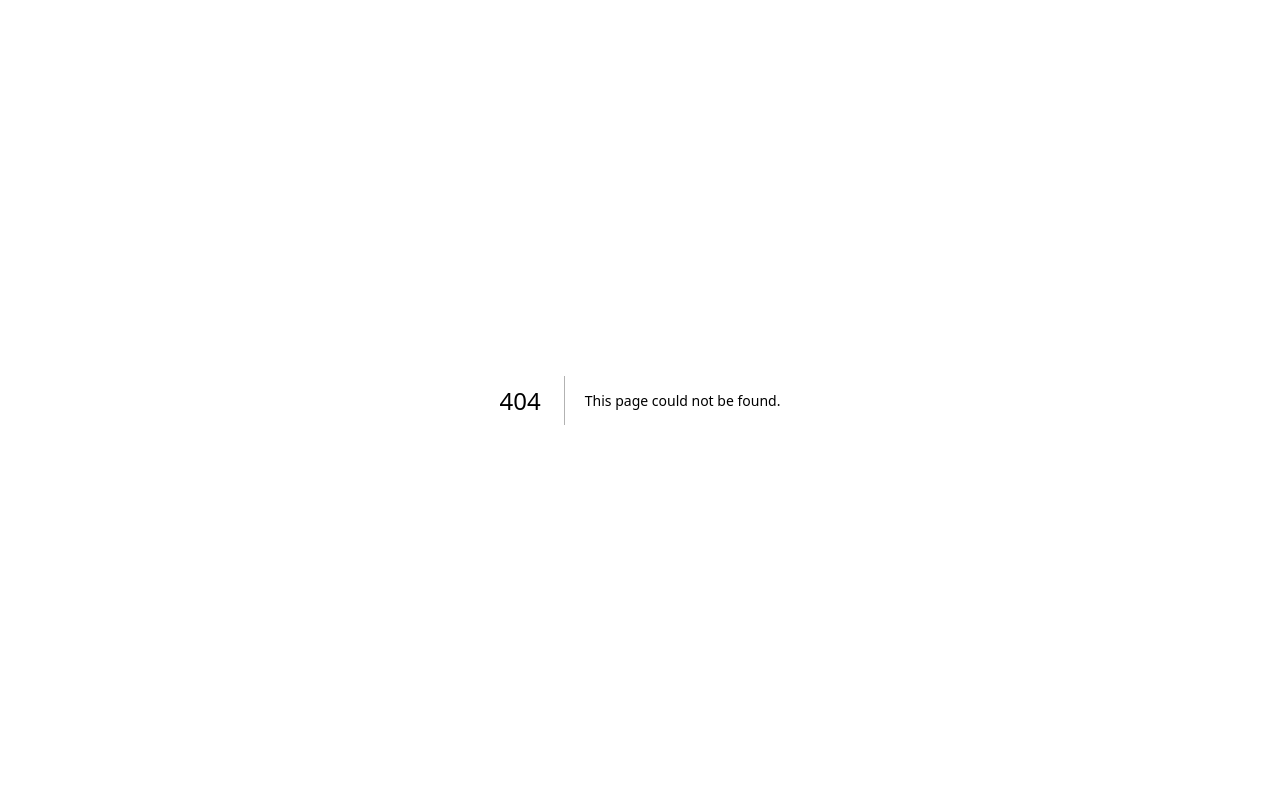
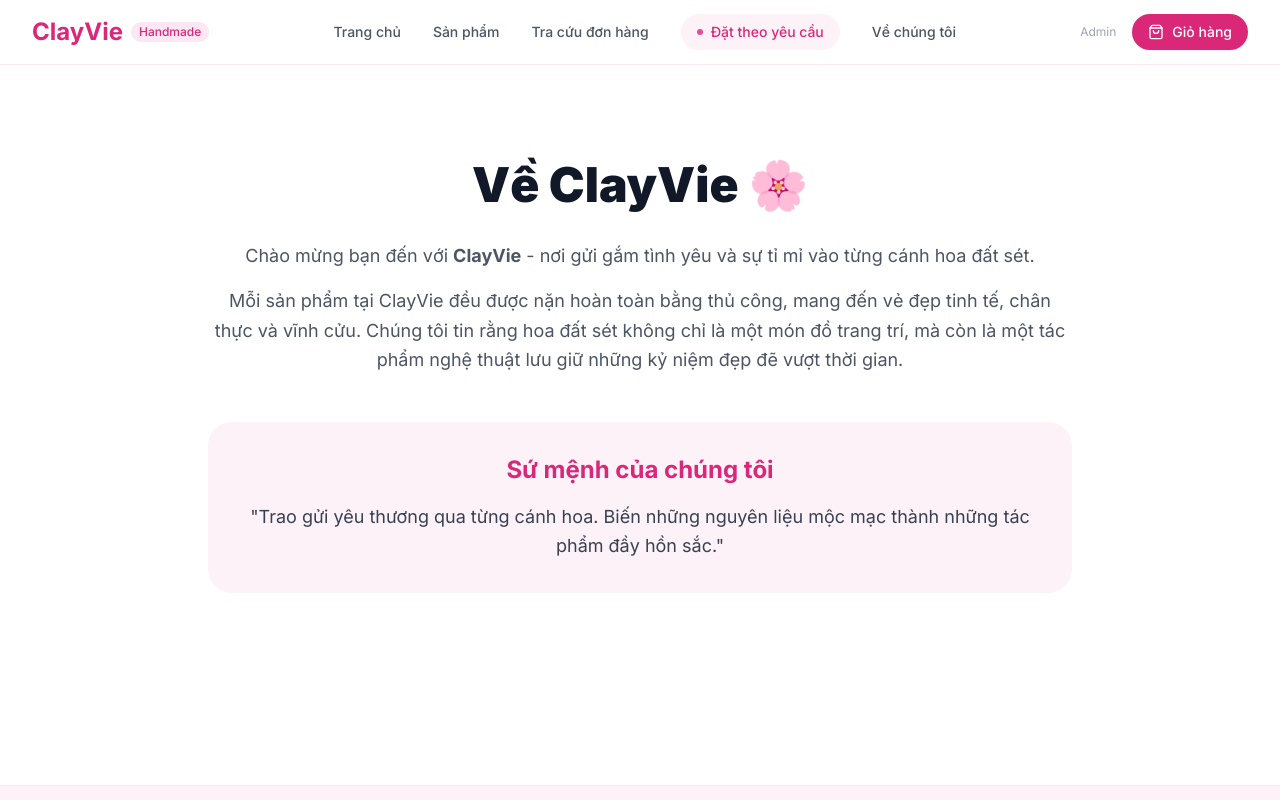
Before and after one commit to nguyenduylai90-ops/ClayVie-shop, a Next.js app: page /about in a window 1280 px wide. Before the commit this address had no page. Shown: the top 800 px of the page. Built offline with nearby package versions, Linux system fonts and the light colour scheme.

Commit message:
Add files via upload

```diff
--- /dev/null
+++ b/src/app/(customer)/about/page.tsx
@@ -0,0 +1,21 @@
+export default function AboutPage() {
+  return (
+    <div className="max-w-4xl mx-auto px-4 py-24 text-center">
+      <h1 className="text-4xl md:text-5xl font-black text-gray-900 mb-8">Về ClayVie 🌸</h1>
+      <div className="prose prose-pink mx-auto text-gray-600 text-lg leading-relaxed">
+        <p>
+          Chào mừng bạn đến với <strong>ClayVie</strong> - nơi gửi gắm tình yêu và sự tỉ mỉ vào từng cánh hoa đất sét.
+        </p>
+        <p className="mt-4">
+          Mỗi sản phẩm tại ClayVie đều được nặn hoàn toàn bằng thủ công, mang đến vẻ đẹp tinh tế, chân thực và vĩnh cửu. Chúng tôi tin rằng hoa đất sét không chỉ là một món đồ trang trí, mà còn là một tác phẩm nghệ thuật lưu giữ những kỷ niệm đẹp đẽ vượt thời gian.
+        </p>
+        <div className="mt-12 p-8 bg-pink-50 rounded-3xl">
+          <h3 className="text-2xl font-bold text-pink-600 mb-4">Sứ mệnh của chúng tôi</h3>
+          <p className="text-gray-700">
+            "Trao gửi yêu thương qua từng cánh hoa. Biến những nguyên liệu mộc mạc thành những tác phẩm đầy hồn sắc."
+          </p>
+        </div>
+      </div>
+    </div>
+  );
+}
--- /dev/null
+++ b/src/app/(customer)/products/page.tsx
@@ -0,0 +1,61 @@
+import { supabase } from '@/lib/supabase';
+import Link from 'next/link';
+
+export default async function ProductsPage() {
+  const { data: products } = await supabase
+    .from('products')
+    .select('*')
+    .order('created_at', { ascending: false });
+
+  return (
+    <div className="max-w-7xl mx-auto px-4 py-16">
+      <div className="text-center mb-16">
+        <h1 className="text-4xl md:text-5xl font-black text-gray-900 mb-4">Tất Cả Sản Phẩm</h1>
+        <p className="text-gray-500 max-w-2xl mx-auto text-lg">
+          Khám phá bộ sưu tập hoa đất sét thủ công độc bản, mang vẻ đẹp vĩnh cửu vào không gian của bạn.
+        </p>
+      </div>
+
+      <div className="grid grid-cols-1 sm:grid-cols-2 lg:grid-cols-4 gap-8">
+        {products && products.length > 0 ? (
+          products.map((product) => (
+            <Link
+              key={product.id}
+              href={`/products/${product.id}`}
+              className="group bg-white rounded-2xl overflow-hidden border border-gray-100 hover:shadow-2xl transition-all duration-300"
+            >
+              <div className="aspect-square bg-gray-100 overflow-hidden relative">
+                {product.image_url ? (
+                  <img
+                    src={product.image_url}
+                    alt={product.name}
+                    className="w-full h-full object-cover group-hover:scale-110 transition-transform duration-500"
+                  />
+                ) : (
+                  <div className="w-full h-full flex items-center justify-center text-gray-400">No Image</div>
+                )}
+                <div className="absolute top-4 left-4 bg-white/90 backdrop-blur px-3 py-1 rounded-full text-xs font-bold text-pink-600 shadow-sm">
+                  {product.category || 'Handmade'}
+                </div>
+              </div>
+              <div className="p-6">
+                <h3 className="text-lg font-bold text-gray-800 mb-2 group-hover:text-pink-600 transition-colors">
+                  {product.name}
+                </h3>
+                <div className="flex justify-between items-center">
+                  <span className="text-xl font-black text-pink-600">
+                    {product.price.toLocaleString('vi-VN')} đ
+                  </span>
+                </div>
+              </div>
+            </Link>
+          ))
+        ) : (
+          <div className="col-span-full py-20 text-center border-2 border-dashed border-gray-100 rounded-3xl">
+             <p className="text-gray-400">Chưa có sản phẩm nào.</p>
+          </div>
+        )}
+      </div>
+    </div>
+  );
+}
--- /dev/null
+++ b/src/app/admin/page.tsx
@@ -0,0 +1,5 @@
+import { redirect } from 'next/navigation';
+
+export default function AdminIndexPage() {
+  redirect('/admin/dashboard');
+}
```
